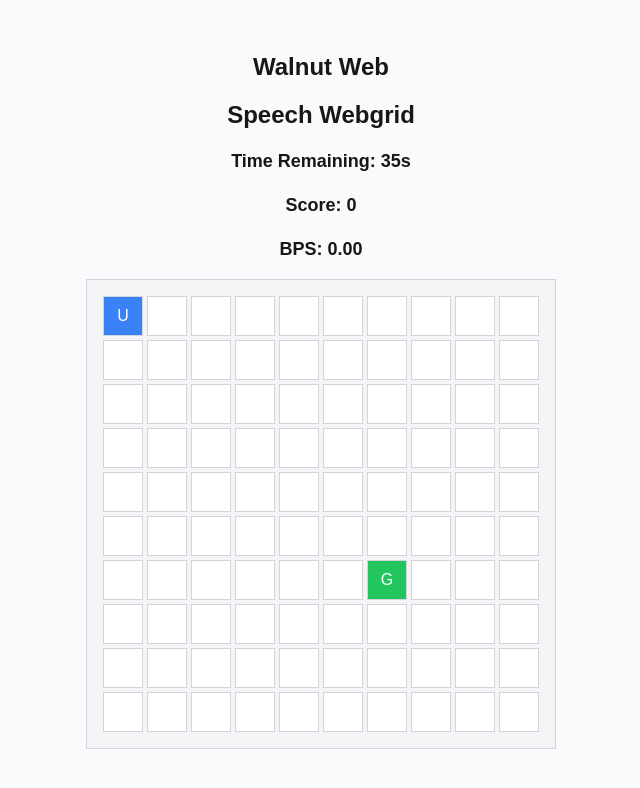
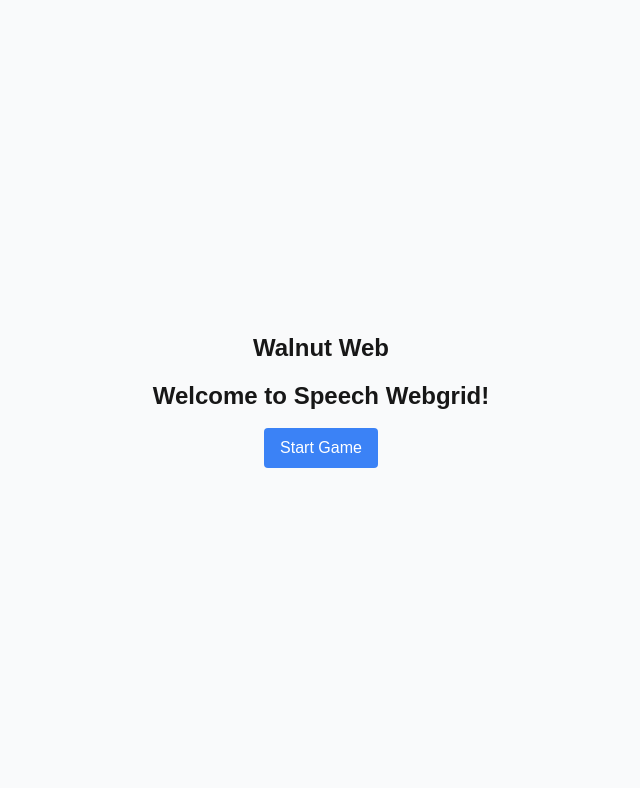
Before and after one commit to alexicongoo/walnutweb, a Next.js app: page / in a window 1280 px wide. Shown: the top 788 px of the page, without its empty margins (319-959 px from the left). Built offline with nearby package versions, Linux system fonts and the light colour scheme.

Commit message:
speech api - doesn't recognize words, messy code

```diff
--- a/app/components/Grid.tsx
+++ b/app/components/Grid.tsx
@@ -1,120 +1,177 @@
 "use client";
 
-import React, { useState, useEffect } from 'react';
+import React, { useState, useEffect } from "react";
 
 const Grid: React.FC = () => {
-    const gridSize = 10; // 10x10 grid
+    const gridSize = 10; // Size of the grid (10x10)
 
     type Position = { row: number; col: number };
 
+    // State management
     const [userPosition, setUserPosition] = useState<Position>({ row: 0, col: 0 });
-    const randomGoal = (): Position => ({
+    const [goalPosition, setGoalPosition] = useState<Position>({
         row: Math.floor(Math.random() * gridSize),
         col: Math.floor(Math.random() * gridSize),
     });
-    const [goalPosition, setGoalPosition] = useState<Position>(randomGoal);
+    const [score, setScore] = useState<number>(0);
+    const [timeRemaining, setTimeRemaining] = useState<number>(40);
+    const [totalBits, setTotalBits] = useState<number>(0);
+    const [isGameOver, setIsGameOver] = useState<boolean>(false);
+    const [hasGameStarted, setHasGameStarted] = useState<boolean>(false);
+    const [error, setError] = useState<string | null>(null);
 
-    const [score, setScore] = useState<number>(0); // Track score
-    const [startTime, setStartTime] = useState<number>(Date.now()); // Track start time
-    const [timeRemaining, setTimeRemaining] = useState<number>(40); // Game timer
-    const [isGameOver, setIsGameOver] = useState<boolean>(false); // Game state
-    const [totalBits, setTotalBits] = useState<number>(0); // Track total bits transmitted
-
-    const restartGame = () => {
+    const startGame = () => {
         setUserPosition({ row: 0, col: 0 });
-        setGoalPosition(randomGoal());
+        setGoalPosition({
+            row: Math.floor(Math.random() * gridSize),
+            col: Math.floor(Math.random() * gridSize),
+        });
         setScore(0);
         setTimeRemaining(40);
         setTotalBits(0);
-        setStartTime(Date.now());
         setIsGameOver(false);
+        setHasGameStarted(true);
+        setError(null);
+    };
+
+    const handleVoiceCommand = (command: string) => {
+        console.log(`Raw command received: "${command}"`);
+
+        // Correction map for misinterpreted words
+        const corrections: { [key: string]: string } = {
+            app: "up",
+            laughed: "left",
+            write: "right",
+            downtown: "down",
+        };
+
+        const correctedCommand = corrections[command] || command;
+        console.log(`Corrected command: "${correctedCommand}"`);
+
+        // Match only valid commands
+        if (!["up", "down", "left", "right"].includes(correctedCommand)) {
+            console.log(`Ignored command: "${correctedCommand}"`);
+            setError(`Unrecognized command: "${command}"`);
+            return;
+        }
+
+        setUserPosition((prev) => {
+            const { row, col } = prev;
+            let newPosition = prev;
+
+            switch (correctedCommand) {
+                case "up":
+                    newPosition = { row: Math.max(0, row - 1), col };
+                    break;
+                case "down":
+                    newPosition = { row: Math.min(gridSize - 1, row + 1), col };
+                    break;
+                case "left":
+                    newPosition = { row, col: Math.max(0, col - 1) };
+                    break;
+                case "right":
+                    newPosition = { row, col: Math.min(gridSize - 1, col + 1) };
+                    break;
+            }
+
+            console.log(`Moving to new position: row=${newPosition.row}, col=${newPosition.col}`);
+
+            // Add 2 bits for a valid move
+            setTotalBits((prevBits) => prevBits + 2);
+            setError(null); // Clear errors on valid command
+            return newPosition;
+        });
     };
 
     useEffect(() => {
-        if (isGameOver) return; // Do nothing if the game is over
+        if (!hasGameStarted) return;
 
+        // Timer logic
         const timer = setInterval(() => {
             setTimeRemaining((prev) => {
                 if (prev <= 1) {
                     clearInterval(timer);
-                    setIsGameOver(true); // End the game
+                    setIsGameOver(true);
+                    setHasGameStarted(false);
                     return 0;
                 }
                 return prev - 1;
             });
         }, 1000);
 
-        return () => clearInterval(timer); // Cleanup the timer
-    }, [timeRemaining]); // Depend on timeRemaining
+        return () => clearInterval(timer);
+    }, [hasGameStarted]);
 
     useEffect(() => {
-        const handleKeyDown = (event: KeyboardEvent) => {
-            if (isGameOver) return; // Ignore input if the game is over
+        if (!hasGameStarted || isGameOver) return;
 
-            setUserPosition((prev) => {
-                const { row, col } = prev;
-                let newPosition = prev;
-
-                switch (event.key) {
-                    case 'ArrowUp':
-                        newPosition = { row: Math.max(0, row - 1), col };
-                        break;
-                    case 'ArrowDown':
-                        newPosition = { row: Math.min(gridSize - 1, row + 1), col };
-                        break;
-                    case 'ArrowLeft':
-                        newPosition = { row, col: Math.max(0, col - 1) };
-                        break;
-                    case 'ArrowRight':
-                        newPosition = { row, col: Math.min(gridSize - 1, col + 1) };
-                        break;
-                    default:
-                        return prev;
+        if (!("webkitSpeechRecognition" in window)) {
+            setError("Speech recognition is not supported in this browser.");
+            return;
         }
 
-                if (newPosition !== prev) {
-                    setTotalBits((prevBits) => prevBits + 2); // Add 2 bits per move
-                }
+        const recognition = new (window as any).webkitSpeechRecognition();
+        recognition.lang = "en-US";
+        recognition.continuous = true;
+        recognition.interimResults = false;
 
-                return newPosition;
-            });
+        recognition.onresult = (event: SpeechRecognitionEvent) => {
+            const command = event.results[event.results.length - 1][0].transcript.trim().toLowerCase();
+            handleVoiceCommand(command);
         };
 
-        window.addEventListener('keydown', handleKeyDown);
-        return () => window.removeEventListener('keydown', handleKeyDown);
-    }, [isGameOver]);
+        recognition.onerror = (event) => {
+            console.error(`Speech recognition error: ${event.error}`);
+            setError(`Speech Recognition Error: ${event.error}`);
+        };
+
+        recognition.start();
+
+        return () => recognition.stop();
+    }, [hasGameStarted, isGameOver]);
 
     useEffect(() => {
-        if (isGameOver) return; // Stop updates if the game is over
-
         if (
             userPosition.row === goalPosition.row &&
             userPosition.col === goalPosition.col
         ) {
-            const timeTaken = (Date.now() - startTime) / 1000; // Time in seconds
-            setScore((prevScore) => prevScore + 1); // Increment score
-            setTotalBits((prevBits) => prevBits + 2); // Add 2 bits for reaching the goal
-            setGoalPosition(randomGoal()); // Set a new goal
-            setStartTime(Date.now()); // Reset start time
-            alert(`Goal reached! Time taken: ${timeTaken.toFixed(2)} seconds`);
+            setScore((prevScore) => prevScore + 1);
+            setGoalPosition({
+                row: Math.floor(Math.random() * gridSize),
+                col: Math.floor(Math.random() * gridSize),
+            });
+            setError(null); // Clear any lingering errors
         }
-    }, [userPosition, goalPosition, startTime, isGameOver]);
+    }, [userPosition, goalPosition]);
 
     const grid = Array.from({ length: gridSize }, (_, row) =>
         Array.from({ length: gridSize }, (_, col) => ({ row, col }))
     );
 
-    const totalTimeElapsed = (40 - timeRemaining) || 1; // Avoid division by zero
+    const totalTimeElapsed = (40 - timeRemaining) || 1;
     const bps = (totalBits / totalTimeElapsed).toFixed(2);
 
     return (
         <div className="flex flex-col items-center">
+            {!hasGameStarted ? (
+                <div className="text-center">
+                    <h1 className="text-2xl font-bold mb-4">Welcome to Speech Webgrid!</h1>
+                    <button
+                        onClick={startGame}
+                        className="px-4 py-2 bg-blue-500 text-white rounded hover:bg-blue-600 transition"
+                    >
+                        Start Game
+                    </button>
+                </div>
+            ) : (
+                <>
                     <h1 className="text-2xl font-bold mb-4">Speech Webgrid</h1>
                     <div className="text-lg font-semibold mb-4">
                         Time Remaining: {timeRemaining}s
                     </div>
                     <div className="text-lg font-semibold mb-4">Score: {score}</div>
                     <div className="text-lg font-semibold mb-4">BPS: {bps}</div>
+                    {error && <div className="text-red-500 mb-4">Error: {error}</div>}
                     {isGameOver ? (
                         <div className="text-center text-xl font-bold text-red-500">
                             Game Over! Final Score: {score}
@@ -122,37 +179,35 @@ const Grid: React.FC = () => {
                             Total Bits: {totalBits}
                             <br />
                             Final BPS: {bps}
-                    <button
-                        onClick={restartGame}
-                        className="mt-4 px-4 py-2 bg-blue-500 text-white rounded"
-                    >
-                        Restart Game
-                    </button>
                         </div>
                     ) : (
                         <div className="grid grid-cols-10 gap-1 bg-gray-100 p-4 border border-gray-300 w-max">
                             {grid.flat().map((cell) => {
                                 const isUser =
-                            cell.row === userPosition.row && cell.col === userPosition.col;
+                                    cell.row === userPosition.row &&
+                                    cell.col === userPosition.col;
                                 const isGoal =
-                            cell.row === goalPosition.row && cell.col === goalPosition.col;
+                                    cell.row === goalPosition.row &&
+                                    cell.col === goalPosition.col;
 
                                 return (
                                     <div
                                         key={`${cell.row}-${cell.col}`}
                                         className={`w-10 h-10 flex items-center justify-center border border-gray-300 ${
                                             isUser
-                                        ? 'bg-blue-500 text-white'
+                                                ? "bg-blue-500 text-white"
                                                 : isGoal
-                                        ? 'bg-green-500 text-white'
-                                        : 'bg-white'
+                                                ? "bg-green-500 text-white"
+                                                : "bg-white"
                                         }`}
                                     >
-                                {isUser ? 'U' : isGoal ? 'G' : ''}
+                                        {isUser ? "U" : isGoal ? "G" : ""}
                                     </div>
                                 );
                             })}
                         </div>
+                    )}
+                </>
             )}
         </div>
     );
```
Lines whose indentation alone changed are shown as unchanged.
